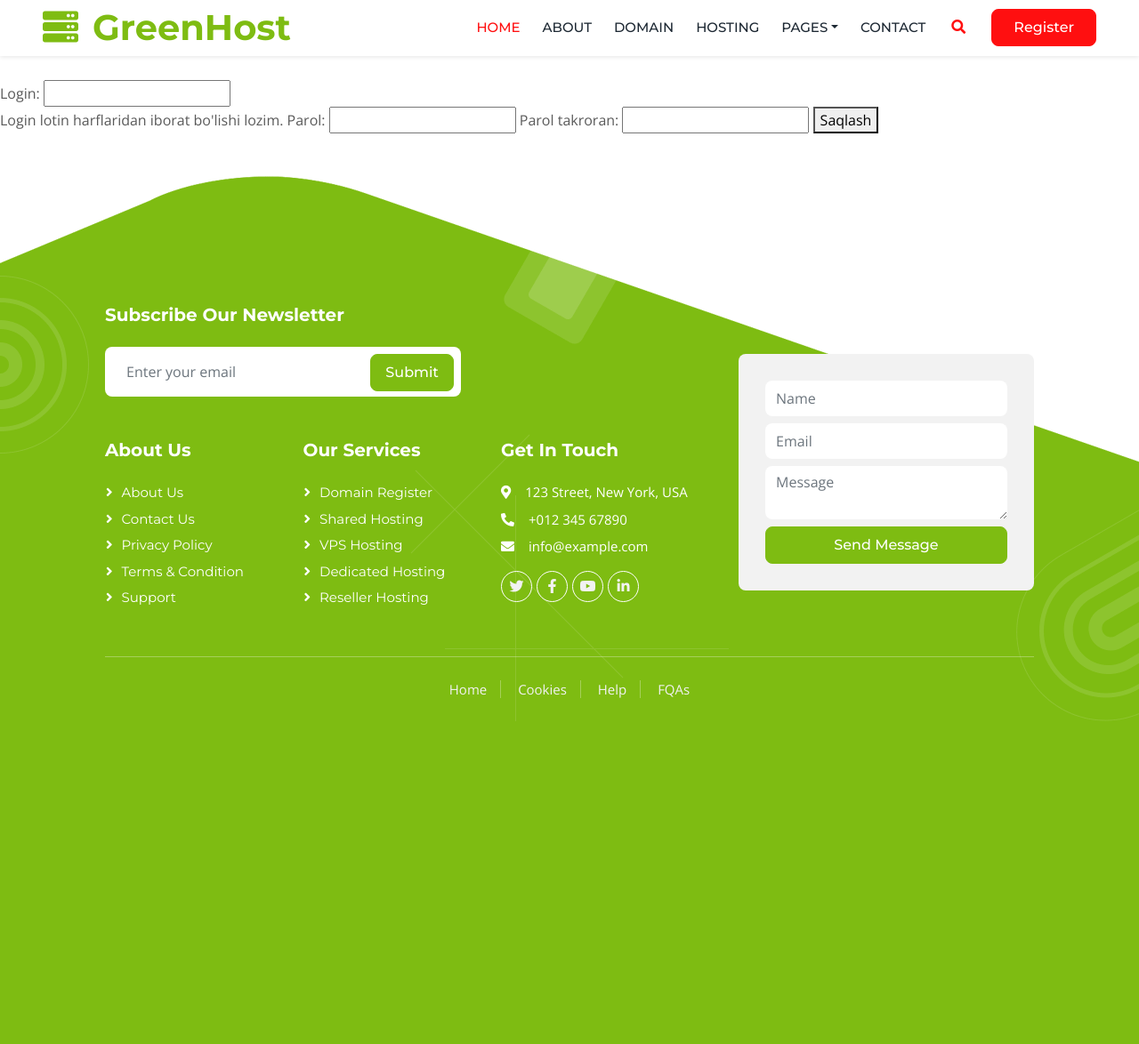
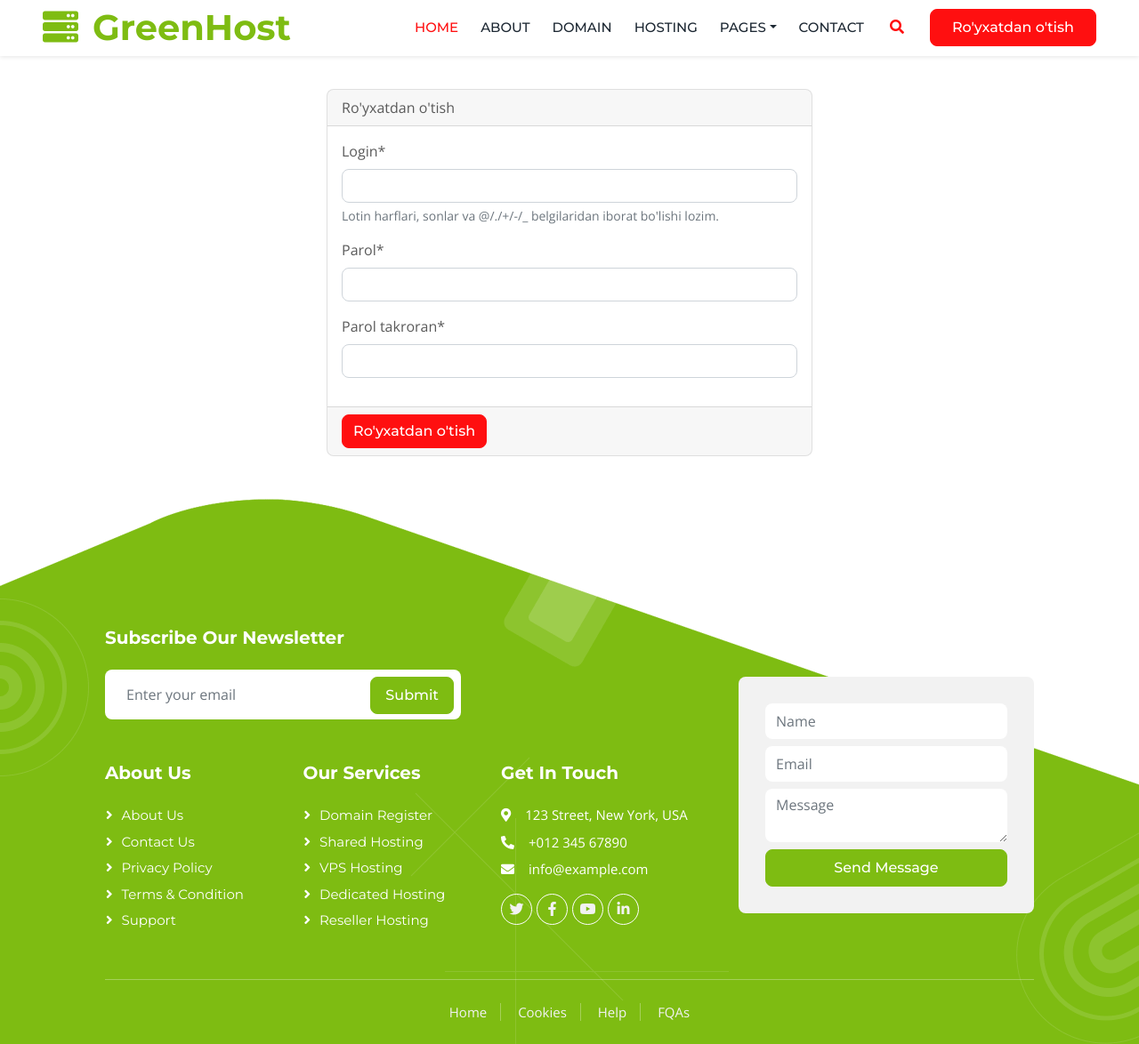
Before and after one commit to jamshid3323/greenhost, a Django app: page /user/register/ in a window 1280 px wide. Shown: the whole page at 89% size. Before the commit the page ends 811 px from the top, so only its background shows below. Run offline with Django 4.2, Linux system fonts and the light colour scheme; some libraries are stand-ins or nearby versions.

Commit message:
register form was worked

```diff
--- a/templates/index.html
+++ b/templates/index.html
@@ -2,7 +2,13 @@
 {% load static %}
 {% block content %}
     <div class="container-xxl py-5 bg-primary hero-header mb-5">
+        <div class="pt-3 container-fluid">
+            {% for m in messages %}
+                <div class="{{ m.tags }}">{{ m }}</div>
+            {% endfor %}
+        </div>
         <div class="container my-5 py-5 px-lg-5">
+
             <div class="row g-5">
                 <div class="col-lg-6 pt-5 text-center text-lg-start">
                     <h1 class="display-4 text-white mb-4 animated slideInLeft">Shared Hosting</h1>
--- a/templates/layouts/base.html
+++ b/templates/layouts/base.html
@@ -47,9 +47,9 @@
 
     {% include 'layouts/navbar.html' %}
 
-    {% block content %}
+    {% block content %}{% endblock %}
 
-    {% endblock %}
+
 
     {% include 'layouts/footer.html' %}
 
--- a/templates/layouts/form.html
+++ b/templates/layouts/form.html
@@ -1,8 +1,20 @@
 {% extends 'layouts/base.html' %}
-
+{% load crispy_forms_filters %}
 {% block content %}
-    <form style="padding-top: 90px" method="post" action="" enctype="multipart/form-data">
-        {{ form }}
-        <button type="submit">Saqlash</button>
-    </form>
+    <div class="container-xl">
+        <div style="padding-top: 100px" class="row">
+            <div class="col-lg-6 offset-lg-3">
+                <form class="card" method="post" action="" enctype="multipart/form-data">
+                    <div class="card-header">{{ request.title }}</div>
+                    <div class="card-body">
+                        {% csrf_token %}
+                        {{ form | crispy }}
+                    </div>
+                    <div class="card-footer">
+                        <button type="submit" class="btn btn-secondary">{{ request.title }}</button>
+                    </div>
+                </form>
+            </div>
+        </div>
+    </div>
 {% endblock %}
--- a/templates/layouts/navbar.html
+++ b/templates/layouts/navbar.html
@@ -1,4 +1,4 @@
-{% load static %}
+{% load static i18n %}
 <!-- Navbar & Hero Start -->
 <div class="container-xxl position-relative p-0">
     <nav class="navbar navbar-expand-lg navbar-light px-4 px-lg-5 py-3 py-lg-0 sticky-top shadow-sm">
@@ -27,7 +27,7 @@
             </div>
             <butaton type="button" class="btn text-secondary ms-3" data-bs-toggle="modal" data-bs-target="#searchModal">
                 <i class="fa fa-search"></i></butaton>
-            <a href="" class="btn btn-secondary py-2 px-4 ms-3">Register</a>
+            <a href="{% url 'users:register' %}" class="btn btn-secondary py-2 px-4 ms-3">{% translate "Ro'yxatdan o'tish" %}</a>
         </div>
     </nav>
 
--- a/users/forms.py
+++ b/users/forms.py
@@ -7,10 +7,9 @@ from django.core.exceptions import ValidationError
 class RegistrationForm(forms.ModelForm):
     confirm = forms.CharField(max_length=100, label=_('Parol takroran'), widget=forms.PasswordInput)
 
-    def clean_confirm_password(self):
+    def clean_confirm(self):
         if self.cleaned_data['confirm'] != self.cleaned_data['password']:
             raise ValidationError(_('Parollar bir xil emas!'))
-
         return self.cleaned_data['confirm']
 
     class Meta:
@@ -21,7 +20,7 @@ class RegistrationForm(forms.ModelForm):
             'password': _('Parol')
         }
         help_texts = {
-            'username': _("Login lotin harflaridan iborat bo'lishi lozim."),
+            'username': _("Lotin harflari, sonlar va @/./+/-/_ belgilaridan iborat bo'lishi lozim."),
         }
         widgets = {
             'password': forms.PasswordInput
--- a/users/views.py
+++ b/users/views.py
@@ -6,6 +6,11 @@ from django.utils.translation import gettext_lazy as _
 
 
 class UserRegistrationView(View):
+    def setup(self, request, *args, **kwargs):
+        super().setup(request, *args, **kwargs)
+
+        request.title = _("Ro'yxatdan o'tish")
+
     def get(self, request):
         return render(request, 'layouts/form.html', {
             'form': RegistrationForm()
```
Also changed, not shown: config/settings.py (+7 -1 lines).
